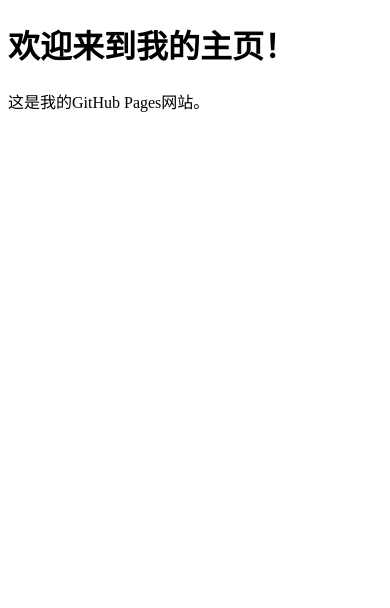
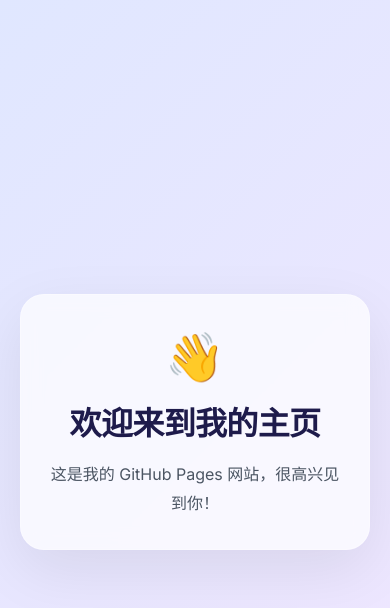
Before and after one commit to daidaisuade/daidaisuade.github.io, a plain HTML site: page index.html in a window 390 px wide. Drawn offline with Linux system fonts and the light colour scheme.

Commit message:
Enhance index.html with responsive design and styles
Added responsive design and improved styling.

```diff
--- a/index.html
+++ b/index.html
@@ -2,10 +2,97 @@
 <html lang="zh-CN">
 <head>
     <meta charset="UTF-8">
+    <meta name="viewport" content="width=device-width, initial-scale=1.0">
     <title>我的个人网站</title>
+    <!-- 引用 Google Font 字体（可选） -->
+    <link href="https://fonts.googleapis.com/css2?family=Inter:ital,opsz,wght@0,14..32,100..900;1,14..32,100..900&display=swap" rel="stylesheet">
+    <style>
+        /* 全局样式 */
+        * {
+            margin: 0;
+            padding: 0;
+            box-sizing: border-box;
+        }
+
+        body {
+            /* 背景：使用渐变色，从上到下由浅蓝渐变到浅紫 */
+            background: linear-gradient(135deg, #e0e7ff, #f0e6ff);
+            /* 字体：优先使用 Inter（Google 字体），如果加载失败则使用系统字体 */
+            font-family: 'Inter', -apple-system, BlinkMacSystemFont, "Segoe UI", Roboto, "Helvetica Neue", Arial, sans-serif;
+            /* 让内容在屏幕中垂直居中 */
+            display: flex;
+            justify-content: center;
+            align-items: center;
+            /* 设置最小高度为整个视口高度，确保居中 */
+            min-height: 100vh;
+            /* 内边距，让内容不贴边 */
+            padding: 20px;
+        }
+
+        /* 主卡片样式 */
+        .card {
+            background: rgba(255, 255, 255, 0.7);   /* 半透明白色背景 */
+            backdrop-filter: blur(10px);            /* 毛玻璃效果 */
+            border-radius: 24px;                    /* 圆角 */
+            padding: 48px 56px;
+            max-width: 600px;
+            width: 100%;
+            box-shadow: 0 20px 60px rgba(0, 0, 0, 0.08); /* 柔和阴影 */
+            text-align: center;                     /* 内容居中 */
+            border: 1px solid rgba(255, 255, 255, 0.3); /* 半透明边框 */
+            transition: transform 0.2s ease;        /* 鼠标悬停微动效 */
+        }
+
+        .card:hover {
+            transform: translateY(-4px);
+            box-shadow: 0 24px 72px rgba(0, 0, 0, 0.12);
+        }
+
+        /* 标题样式 */
+        h1 {
+            font-size: 2.8rem;
+            font-weight: 700;            /* 粗体 */
+            color: #1e1b4b;              /* 深紫色 */
+            margin-bottom: 16px;
+            letter-spacing: -0.02em;     /* 字距微调 */
+        }
+
+        /* 段落样式 */
+        p {
+            font-size: 1.2rem;
+            line-height: 1.8;            /* 行高，增强可读性 */
+            color: #4b5563;              /* 灰色 */
+            margin-top: 8px;
+        }
+
+        /* 可以在段落里加一个装饰性小符号（可选） */
+        .emoji-big {
+            font-size: 3rem;
+            display: block;
+            margin-bottom: 12px;
+        }
+
+        /* 响应式：手机屏幕下调整内边距和字号 */
+        @media (max-width: 480px) {
+            .card {
+                padding: 32px 24px;
+            }
+            h1 {
+                font-size: 2rem;
+            }
+            p {
+                font-size: 1rem;
+            }
+        }
+    </style>
 </head>
 <body>
-    <h1>欢迎来到我的主页！</h1>
-    <p>这是我的GitHub Pages网站。</p>
+    <div class="card">
+        <!-- 可以加一个小表情，增加活力 -->
+        <span class="emoji-big">👋</span>
+        <h1>欢迎来到我的主页</h1>
+        <p>这是我的 GitHub Pages 网站，很高兴见到你！</p>
+        <!-- 你可以继续在这里添加更多内容，比如按钮或图片 -->
+    </div>
 </body>
 </html>
```
